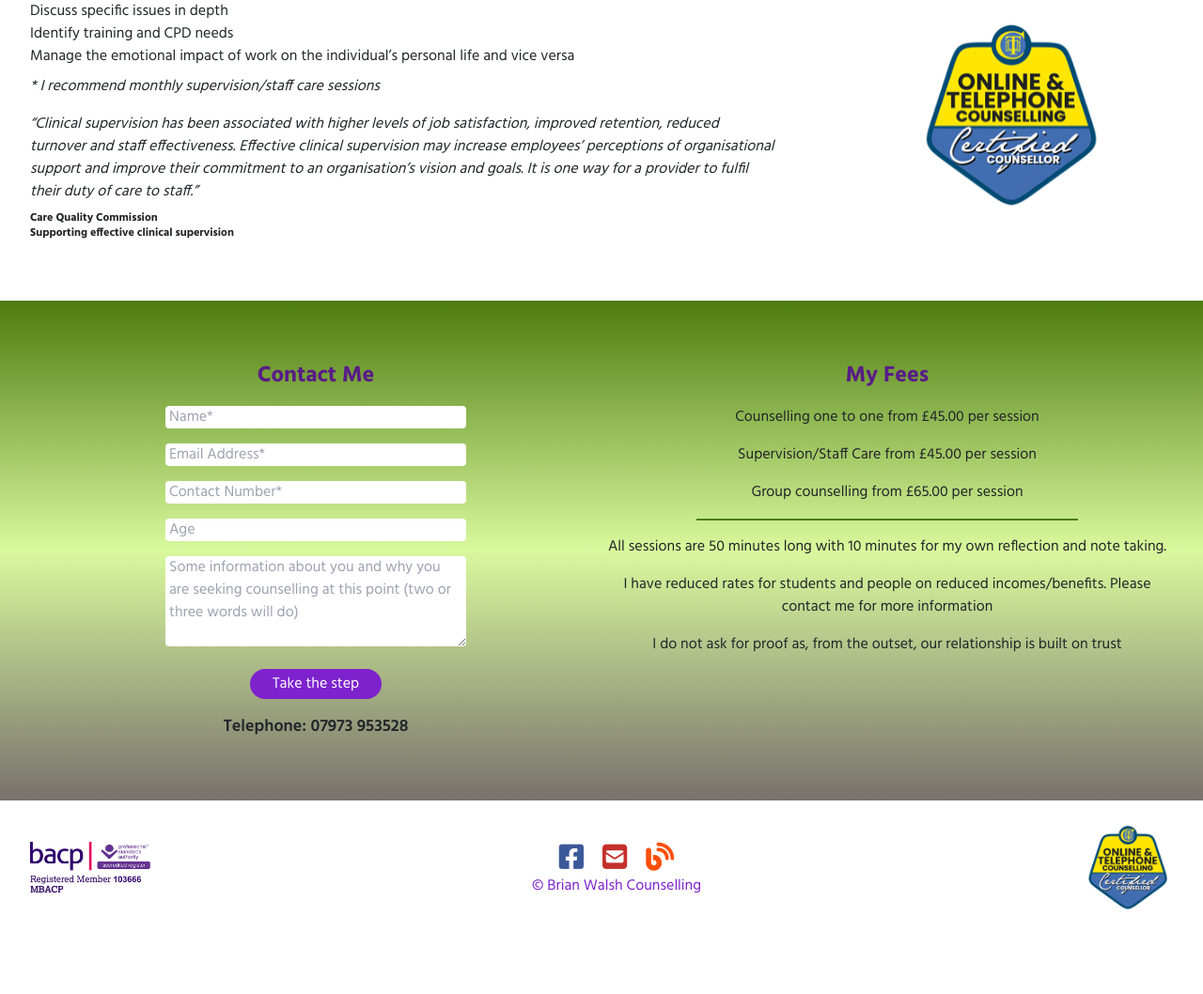
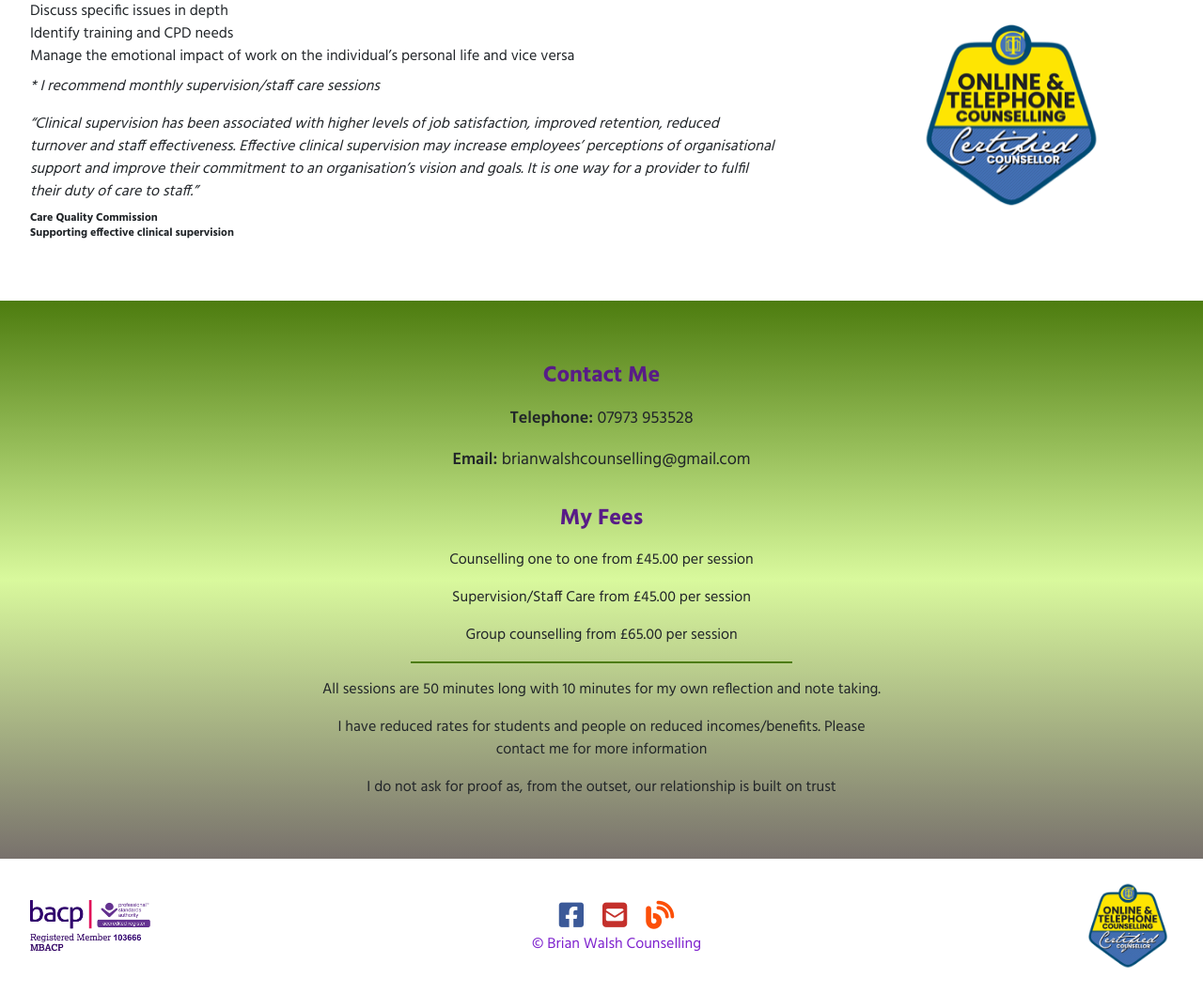
Before and after one commit to liamwalsh1980/thecouragetobe, a Flask app: page / in a window 1280 px wide. Shown: the part 3388-4446 px from the top of the page at 94% size. Before the commit the page ends 4356 px from the top, so only its background shows below. Run offline with Flask 2, Linux system fonts and the light colour scheme; some libraries are stand-ins or nearby versions.

Commit message:
Contact form replaced with text contact details

```diff
--- a/static/css/styles.css
+++ b/static/css/styles.css
@@ -1224,6 +1224,11 @@ Ensure the default browser behavior of the `hidden` attribute.
   color: rgb(55 48 163 / var(--tw-text-opacity));
 }
 
+.hover\:text-white:hover {
+  --tw-text-opacity: 1;
+  color: rgb(255 255 255 / var(--tw-text-opacity));
+}
+
 .focus\:text-purple-400:focus {
   --tw-text-opacity: 1;
   color: rgb(192 132 252 / var(--tw-text-opacity));
--- a/templates/index.html
+++ b/templates/index.html
@@ -187,6 +187,54 @@
     </section>
     <!-- Contact form -->
     <section class="bg-gradient-to-b from-lime-700 to-stone-500 via-lime-200 py-8" id="contact-form">
+        <div class="max-w-screen-xl mx-auto p-8 space-y-8 flex flex-col items-center">
+            <div class="space-y-4 flex flex-col items-center md:w-1/2" aria-labelledby="contact-me">
+                <p class="text-lg md:text-2xl font-bold text-purple-900">
+                    Contact Me
+                </p>
+                <p class="lg:text-lg">
+                    <span class="font-semibold">Telephone:</span>
+                    <a href="tel:07973953528" class="hover:text-purple-900">07973 953528</a>
+                </p>
+                <p class="lg:text-lg">
+                    <span class="font-semibold">Email:</span>
+                    <a href="mailto: brianwalshcounselling@gmail.com" class="hover:text-purple-900">
+                        brianwalshcounselling@gmail.com
+                    </a>
+                </p>
+            </div>
+            <div class="space-y-4 text-center md:w-1/2" aria-labelledby="my-fees">
+                <p class="text-lg md:text-2xl font-bold text-purple-900">
+                    My Fees
+                </p>
+                <p>
+                    Counselling one to one from £45.00 per session
+                </p>
+                <p>
+                    Supervision/Staff Care from £45.00 per session
+                </p>
+                <p>
+                    Group counselling from £65.00 per session
+                </p>
+                <div class="flex flex-col items-center">
+                    <div class="border-1 border-lime-700 border-b w-2/3"></div>
+                </div>
+                <div class="space-y-4 flex flex-col items-center">
+                    <p class="">
+                        All sessions are 50 minutes long with 10 minutes for my own reflection and note taking.
+                    </p>
+                    <p class="">
+                        I have reduced rates for students and people on reduced incomes/benefits. Please contact me for more information
+                    </p>
+                    <p class="">
+                        I do not ask for proof as, from the outset, our relationship is built on trust
+                    </p>
+                </div>
+            </div>
+        </div>
+    </section>
+
+    <!-- <section class="bg-gradient-to-b from-lime-700 to-stone-500 via-lime-200 py-8" id="contact-form">
         <form onsubmit="return sendMail(this);" method="post, get">
             <div class="max-w-screen-xl mx-auto p-8 space-y-8 md:space-y-0 flex flex-col md:flex-row">
                 <div class="space-y-4 flex flex-col items-center md:w-1/2" aria-labelledby="contact-me">
@@ -269,7 +317,7 @@
                 </div>
             </div>
         </form>
-    </section>
+    </section> -->
     <!-- Back to top -->
     <div class="relative flex justify-center items-center md:hidden">
         <div
```
